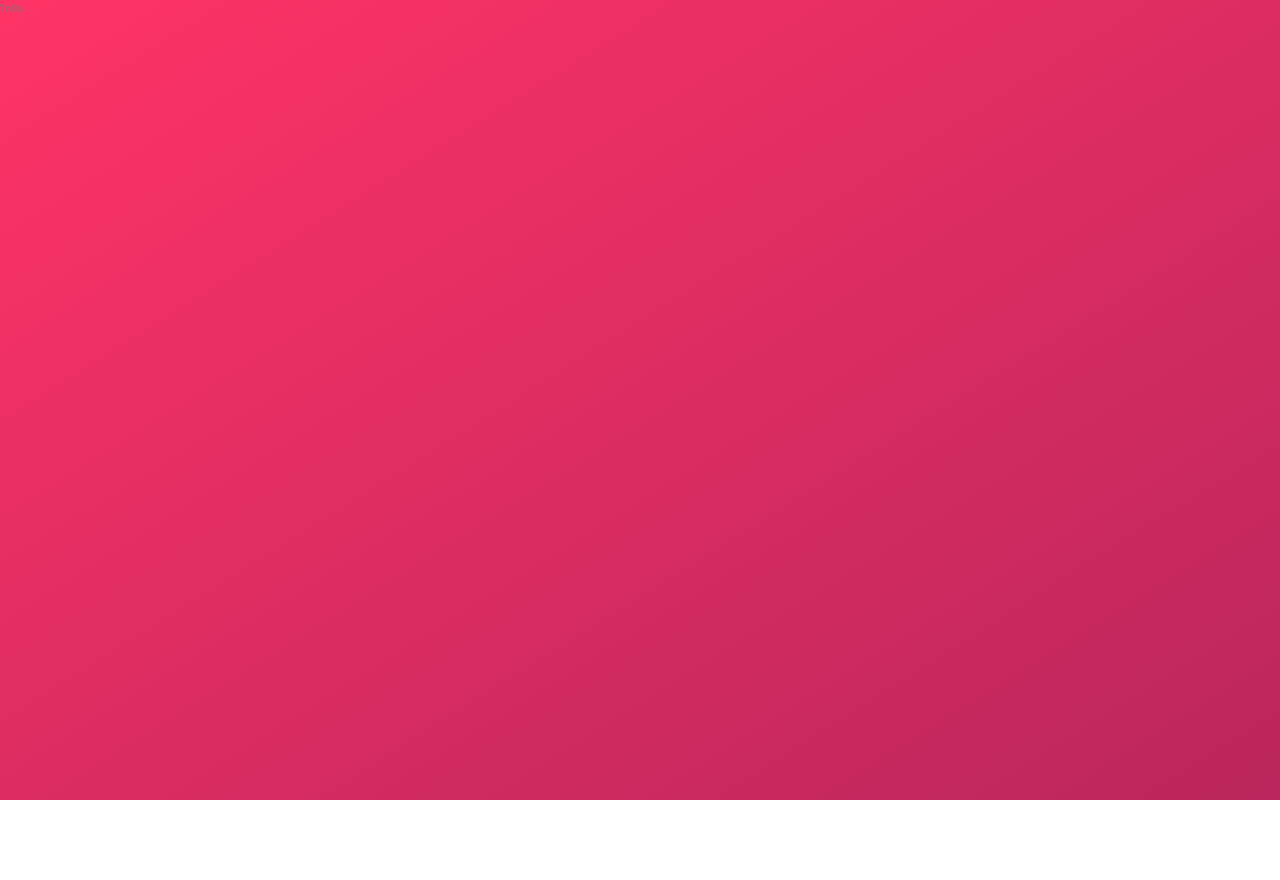
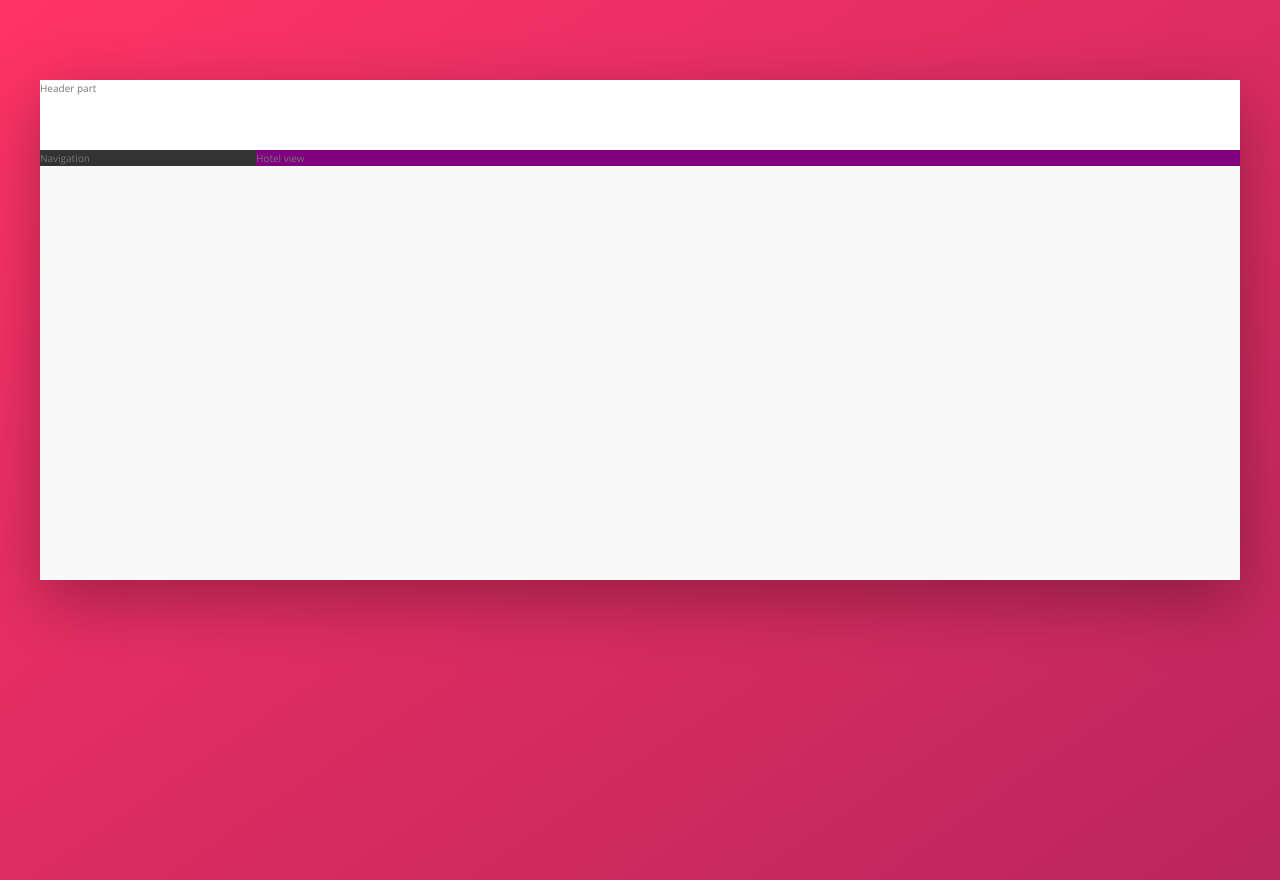
Before and after one commit to liviupreda/trillo, a website: page index.html in a window 1280 px wide. Before the commit the page ends 800 px from the top, so only its background shows below. Drawn offline with nearby package versions, Linux system fonts and the light colour scheme.

Commit message:
build overall flex layout

```diff
--- a/index.html
+++ b/index.html
@@ -14,6 +14,18 @@
     <title>trillo &mdash; Your all-in-one booking app</title>
   </head>
   <body>
-    Trillo
+    <div class="container">
+      <header class="header">
+        Header part
+      </header>
+      <div class="content">
+        <nav class="sidebar">
+          Navigation
+        </nav>
+        <main class="hotel-view">
+          Hotel view
+        </main>
+      </div>
+    </div>
   </body>
 </html>
--- a/scss/_base.scss
+++ b/scss/_base.scss
@@ -30,6 +30,8 @@ Grey dark 3: #999
   --color-gray-dark-1: #333;
   --color-gray-dark-2: #777;
   --color-gray-dark-3: #999;
+
+  --shadow-dark: 0 2rem 6rem rgba(0, 0, 0, 0.3);
 }
 
 * {
--- a/scss/_layout.scss
+++ b/scss/_layout.scss
@@ -0,0 +1,28 @@
+.container {
+  max-width: 120rem;
+  margin: 8rem auto;
+  background-color: var(--color-gray-light-1);
+  box-shadow: var(--shadow-dark);
+  min-height: 50rem;
+}
+
+.header {
+  height: 7rem;
+  background-color: #fff;
+  border-bottom: var(--color-gray-light-1);
+}
+
+.content {
+  display: flex;
+}
+
+.sidebar {
+  background-color: var(--color-gray-dark-1);
+  flex: 0 0 18%;
+}
+
+.hotel-view {
+  background-color: #fff;
+  background-color: purple;
+  flex: 1;
+}
```
Also changed, not shown: css/style.css.
